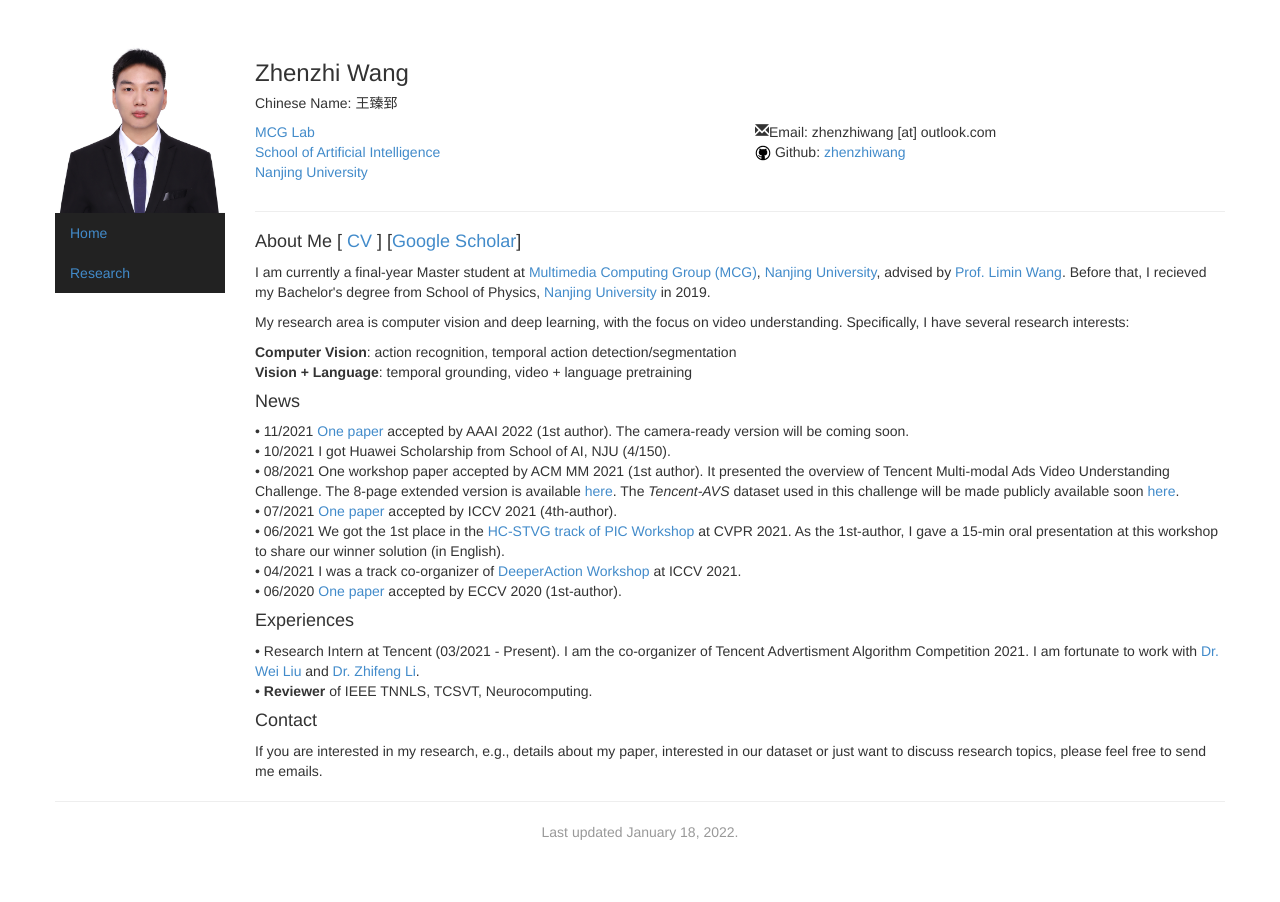
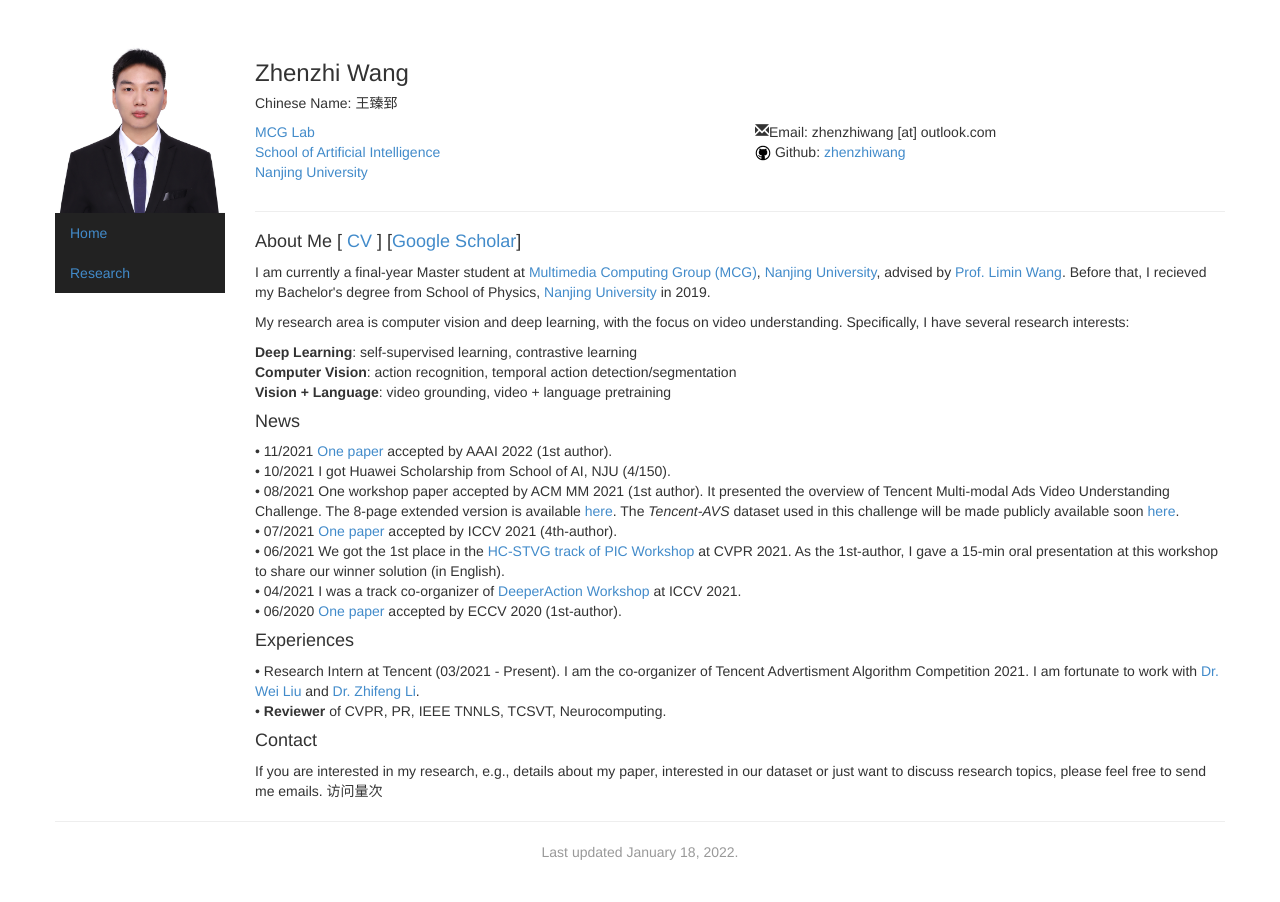
Before and after one commit to zhenzhiwang/zhenzhiwang.github.io, a Jekyll site: the page built from index.html, in a window 1280 px wide. Built offline with Jekyll 4.4.1, drawn with Linux system fonts in a browser that asks for light colours; comment, search, counter and statistics services are not loaded.

Commit message:
add cvpr review

```diff
--- a/index.html
+++ b/index.html
@@ -48,13 +48,15 @@ Before that, I recieved my Bachelor's degree from School of Physics, <a href="ht
 <p>
 My research area is computer vision and deep learning, with the focus on video understanding. Specifically, I have several research interests:
 </p>
+<b>Deep Learning</b>: self-supervised learning, contrastive learning
+<br>
 <b>Computer Vision</b>: action recognition, temporal action detection/segmentation
 <br>
-<b>Vision + Language</b>: temporal grounding, video + language pretraining
+<b>Vision + Language</b>: video grounding, video + language pretraining
 
 
 <h4>News</h4>
-&bull; 11/2021 <a href="https://arxiv.org/abs/2109.04872">One paper</a> accepted by AAAI 2022 (1st author). The camera-ready version will be coming soon.<br>
+&bull; 11/2021 <a href="https://arxiv.org/abs/2109.04872">One paper</a> accepted by AAAI 2022 (1st author).<br>
 &bull; 10/2021 I got Huawei Scholarship from School of AI, NJU (4/150). <br>
 &bull; 08/2021 One workshop paper accepted by ACM MM 2021 (1st author). It presented the overview of Tencent Multi-modal Ads Video Understanding Challenge. The 8-page extended version is available <a href="http://arxiv.org/abs/2109.07951">here</a>. The <i>Tencent-AVS</i> dataset used in this challenge will be made publicly available soon <a href="https://algo.qq.com/">here</a>.<br>
 &bull; 07/2021 <a href="https://arxiv.org/abs/2105.07404">One paper</a> accepted by ICCV 2021 (4th-author). <br>
@@ -65,7 +67,10 @@ My research area is computer vision and deep learning, with the focus on video u
 
 <h4>Experiences</h4>
 &bull; Research Intern at Tencent (03/2021 - Present). I am the co-organizer of Tencent Advertisment Algorithm Competition 2021. I am fortunate to work with <a href="https://scholar.google.com/citations?hl=zh-CN&user=AjxoEpIAAAAJ">Dr. Wei Liu</a> and <a href="https://scholar.google.com/citations?user=VTrRNN4AAAAJ&hl=zh-CN">Dr. Zhifeng Li</a>.<br>
-&bull; <b>Reviewer</b> of IEEE TNNLS, TCSVT, Neurocomputing.<br>
+&bull; <b>Reviewer</b> of CVPR, PR, IEEE TNNLS, TCSVT, Neurocomputing.<br>
 
 <h4>Contact</h4>
 If you are interested in my research, e.g., details about my paper, interested in our dataset or just want to discuss research topics, please feel free to send me emails.
+
+<script async src="//busuanzi.ibruce.info/busuanzi/2.3/busuanzi.pure.mini.js"></script>
+<span id="busuanzi_container_site_pv">访问量<span id="busuanzi_value_site_pv"></span>次</span>
```
